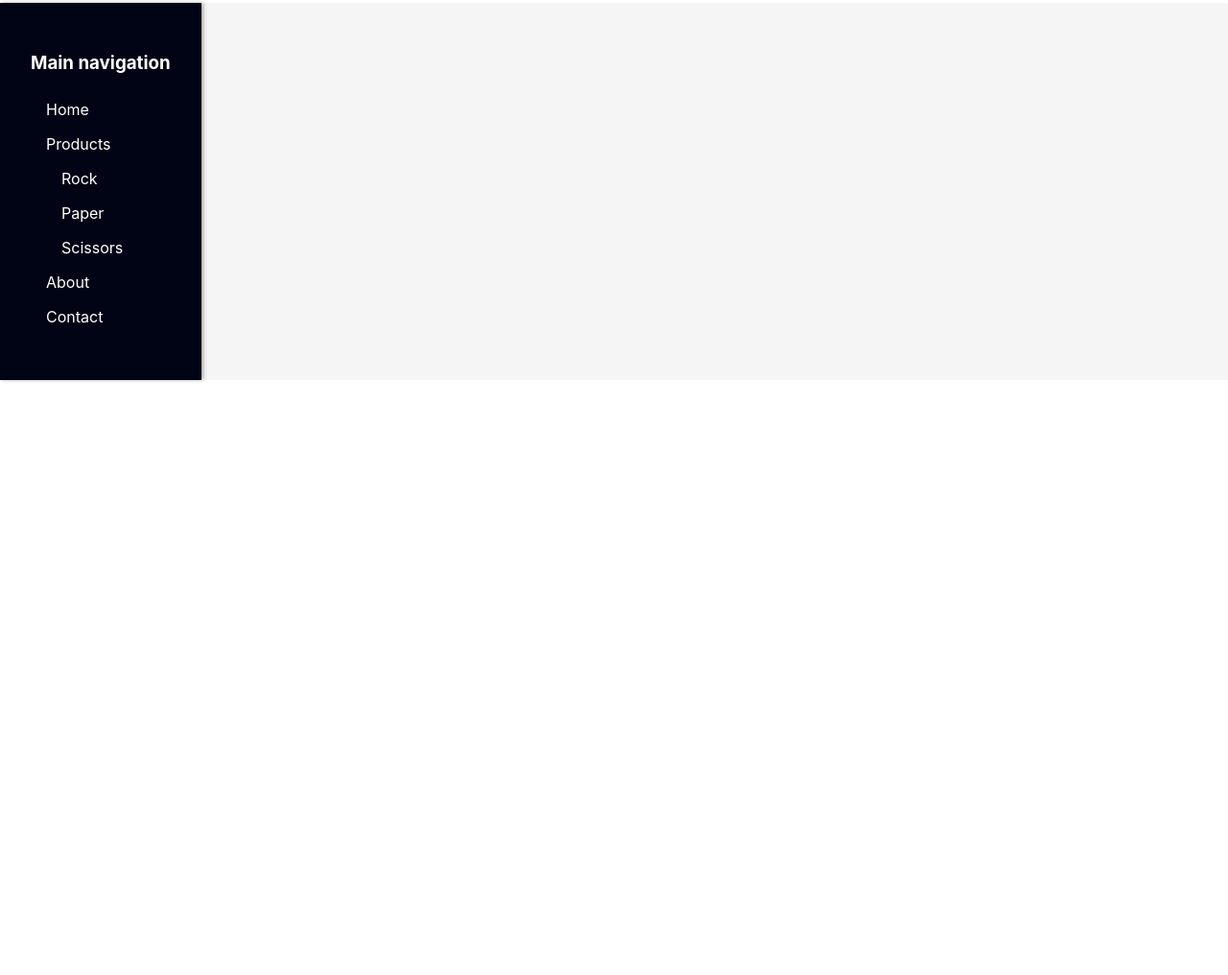
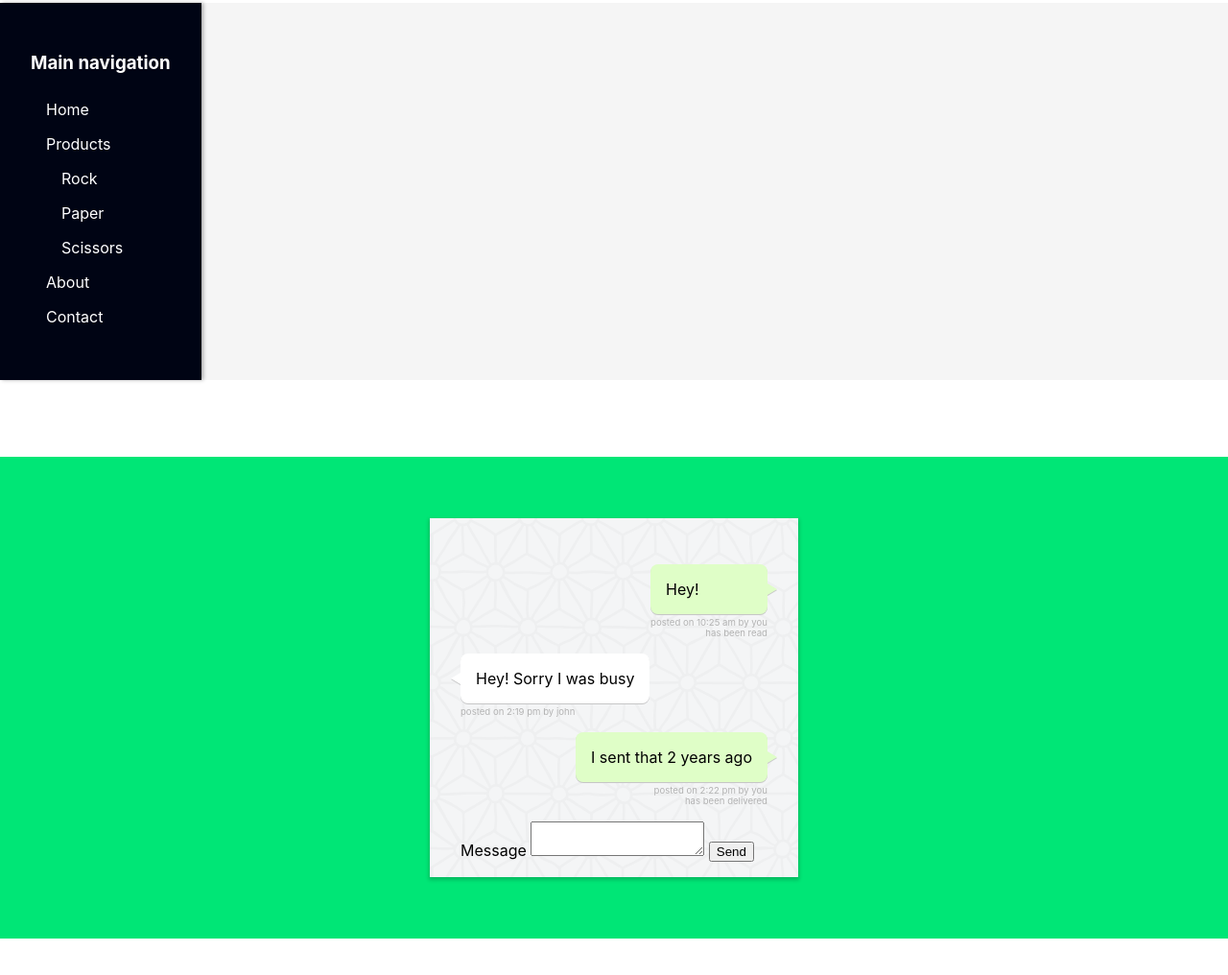
Before and after one commit to rijkvanzanten/minor-cssttr, a website: page styleguide.html in a window 1280 px wide. Shown: the part 770-1786 px from the top of the page at 96% size. Before the commit the page ends 1246 px from the top, so only its background shows below. Drawn offline with Linux system fonts and the light colour scheme.

Commit message:
:sparkles: style first bit of chat element

```diff
--- a/styleguide.html
+++ b/styleguide.html
@@ -56,5 +56,56 @@
 
         </nav>
     </section>
+
+    <section id="chat">
+        <div>
+            <ol>
+                <li data-user="current">
+
+                    <p>
+                        Hey!
+                    </p>
+
+                    <footer>
+                        <p>Posted on <time datatime="2015-01-22T10:25">10:25 AM</time> by you</p>
+                        <p data-status="READ">Has been read</p>
+                    </footer>
+
+                </li>
+                <li data-user="18613041">
+
+                    <p>
+                        Hey! Sorry I was busy
+                    </p>
+
+                    <footer>
+                        <p>Posted on <time datatime="2017-02-03T14:19">2:19 PM</time> by John</p>
+                    </footer>
+
+                </li>
+                <li data-user="current">
+
+                    <p>
+                        I sent that 2 years ago
+                    </p>
+
+                    <footer>
+                        <p>Posted on <time datatime="2017-02-03T14:22">2:22 PM</time> by you</p>
+                        <p data-status="DELIVERED">Has been delivered</p>
+                    </footer>
+
+                </li>
+            </ol>
+
+            <form action="/" method="post">
+
+                <label for="field-message">Message</label>
+                <textarea name="field-message" id="field-message"></textarea>
+
+                <button type="submit">Send</button>
+
+            </form>
+        </div>
+    </section>
 </body>
 </html>
--- a/styles.css
+++ b/styles.css
@@ -81,6 +81,8 @@ body > section {
     cursor: pointer;
 }
 
+/* Navigation
+------------------------------------------------------------------------------*/
 #nav {
     background-color: #f5f5f5;
 }
@@ -121,3 +123,83 @@ body > section {
     outline: 0;
     border: 3px solid #FF35B6;
 }
+
+/* Chat
+------------------------------------------------------------------------------*/
+
+#chat {
+    background-color: #00e676;
+    padding: 4em;
+}
+
+#chat div {
+    width: 100%;
+    max-width: 20em;
+    margin: 0 auto;
+    background: url('/asanoha-400px.png');
+    padding: 1em 2em;
+    box-shadow: 0 2px 4px 1px rgba(0, 0, 0, 0.2);
+}
+
+#chat ol {
+    list-style: none;
+    padding: 0;
+    display: flex;
+    flex-direction: column;
+    align-items: flex-start;
+}
+
+#chat p:not(footer p) {
+    background-color: white;
+    padding: 1em;
+    border-radius: .5em;
+    position: relative;
+    box-shadow: 0 1px 0 0 #c6c6c7;
+    margin-bottom: .2em;
+}
+
+#chat p:not(footer p)::after {
+    content: '';
+    position: absolute;
+    left: -10px;
+    top: 50%;
+    transform: translateY(-50%);
+    border-color: transparent white;
+    border-width: 6px 10px 6px 0;
+    border-style: solid;
+    display: block;
+    width: 0;
+    filter: drop-shadow(0 1px 0 #c6c6c7);
+}
+
+#chat [data-user=current] {
+    align-self: flex-end;
+}
+
+#chat [data-user=current] p:not(footer p) {
+    background-color: #dffec7;
+}
+
+#chat [data-user=current] p::after {
+    left: auto;
+    right: -10px;
+    top: 50%;
+    transform: translateY(-50%);
+    border-color: transparent #dffec7;
+    border-width: 6px 0 6px 10px;
+    border-style: solid;
+    display: block;
+    width: 0;
+    filter: drop-shadow(0 1px 0 #c6c6c7);
+}
+
+#chat footer p {
+    color: hsl(0, 0%, 70%);
+    font-size: .6em;
+    text-transform: lowercase;
+    margin: 0;
+}
+
+#chat [data-user=current] footer p {
+    text-align: right;
+}
```
Also changed, not shown: asanoha-400px.png (added).
